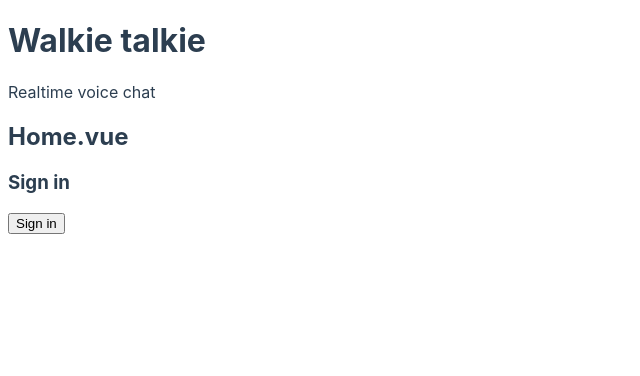
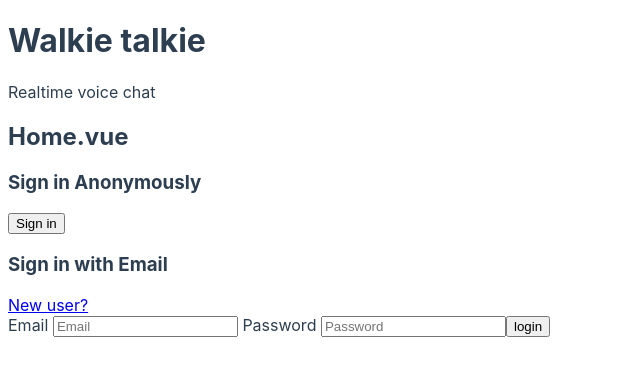
Before and after one commit to CecilieMariendal/vue-chat, a Vue app: page /#/ in a window 1280 px wide. Shown: the top 376 px of the page, without its empty margins (0-640 px from the left). Built offline with nearby package versions, Linux system fonts and the light colour scheme; no server answers; what vuefire would draw is missing.

Commit message:
Add email/password signin/signup

```diff
--- a/src/components/Login.vue
+++ b/src/components/Login.vue
@@ -1,7 +1,33 @@
 <template>
     <aside>
-        <h3>Sign in</h3>
+        <h3>Sign in Anonymously</h3>
         <button @click="auth.signInAnonymously()">Sign in</button>
+
+        <div v-if="newUser">
+            <h3>Sign in with a new account</h3>
+            <a href="#" @click="newUser = false">Returning user?</a>
+        </div>
+
+        <div v-else>
+            <h3>Sign in with Email</h3>
+            <a href="#" @click="newUser = true">New user?</a>
+        </div>
+
+        <label for="email">
+            Email
+            <input v-model="email" type="email" placeholder="Email">
+        </label>
+
+        <label for="password">
+            Password
+            <input v-model="password" type="password" placeholder="Password">
+        </label>
+
+        <button :class="{loading}" @click="signInOrCreateUser">
+            {{newUser ? 'Sign up' : 'login'}}
+        </button>
+
+        <p v-if="errorMessage">{{errorMessage}}</p>
     </aside>
 </template>
 
@@ -10,7 +36,32 @@ import {auth} from '../firebase'
 
 export default {
     data() {
-        return {auth}
+        return {
+            auth,
+            newUser: false,
+            email: '',
+            password: '',
+            errorMessage: '',
+            loading: false,
+        }
     },
+    methods: {
+        async signInOrCreateUser() {
+            this.loading = true
+            this.errorMessage = ''
+
+            try {
+                if (this.newUser) {
+                    await auth.createUserWithEmailAndPassword(this.email, this.password)
+                } else {
+                    await auth.signInWithEmailAndPassword(this.email, this.password)
+                }
+            } catch(error) {
+                this.errorMessage = error.message
+            }
+
+            this.loading = false;
+        }
+    }
 }
 </script>
```
